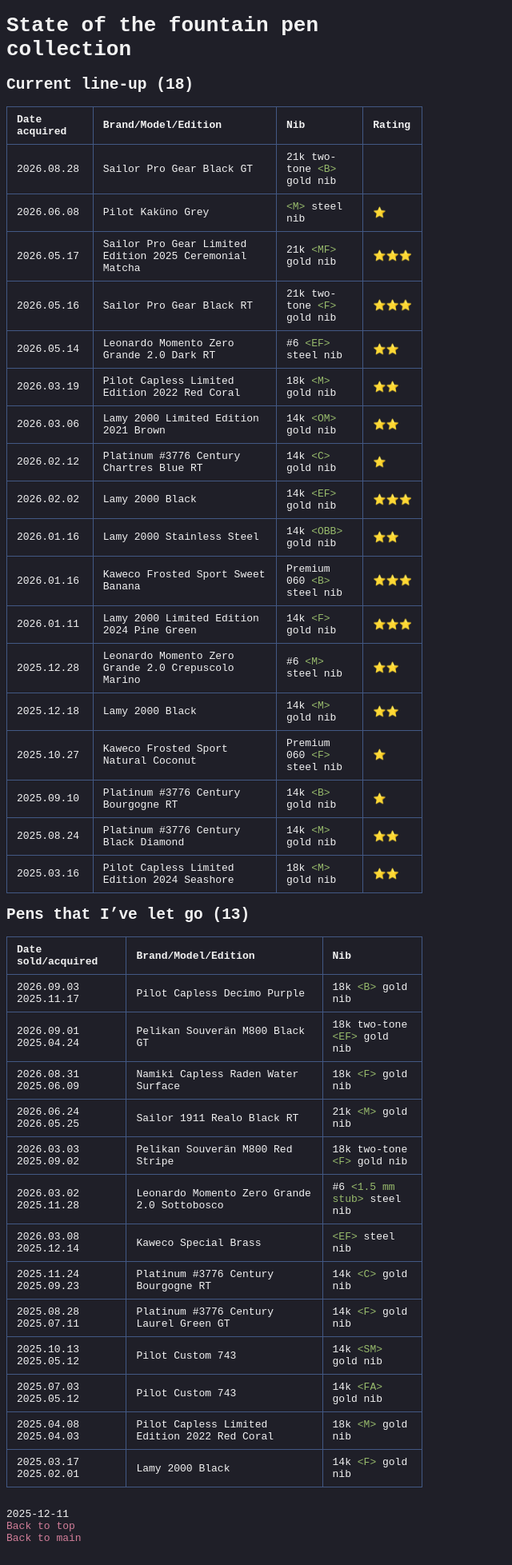
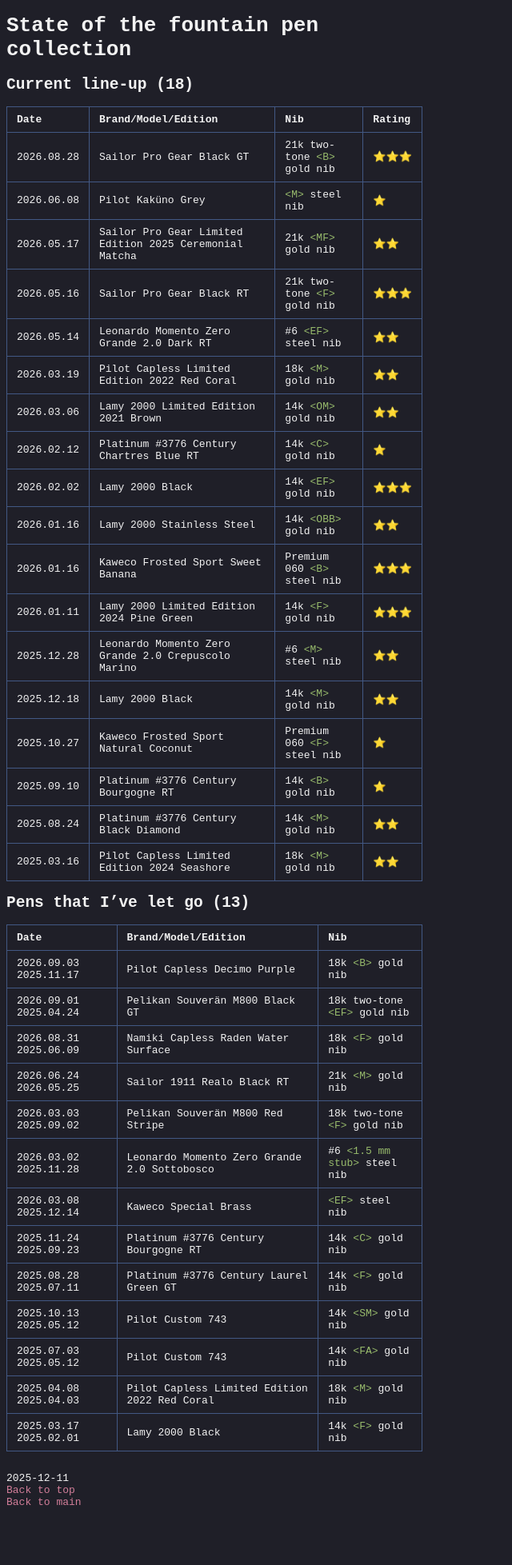
Before and after one commit to s-estay/s-estay.github.io, a Jekyll site: the page built from _posts/2025-12-11-fp-collection.md, in a window 1280 px wide. Shown: the whole page at 80% size, without its empty margins (0-640 px from the left). Built offline with Jekyll 4.4.1, drawn with Linux system fonts in a browser that asks for light colours; after the commit the page ends 1912 px from its top, so only the background shows below that.

Commit message:
Revise pen collection table format and ratings
Updated table headers and added ratings for some pens.

```diff
--- a/_posts/2025-12-11-fp-collection.md
+++ b/_posts/2025-12-11-fp-collection.md
@@ -8,11 +8,11 @@
 
 ## Current line-up (18)
 
-| Date acquired | Brand/Model/Edition | Nib | Rating |
+| Date | Brand/Model/Edition | Nib | Rating |
 | --- | --- | --- | --- |
-| 2026.08.28 | Sailor Pro Gear Black GT | 21k two-tone `<B>` gold nib |  |
+| 2026.08.28 | Sailor Pro Gear Black GT | 21k two-tone `<B>` gold nib | ⭐️⭐️⭐️ |
 | 2026.06.08 | Pilot Kaküno Grey | `<M>` steel nib | ⭐️ |
-| 2026.05.17 | Sailor Pro Gear Limited Edition 2025 Ceremonial Matcha | 21k `<MF>` gold nib | ⭐️⭐️⭐️ |
+| 2026.05.17 | Sailor Pro Gear Limited Edition 2025 Ceremonial Matcha | 21k `<MF>` gold nib | ⭐️⭐️ |
 | 2026.05.16 | Sailor Pro Gear Black RT | 21k two-tone `<F>` gold nib | ⭐️⭐️⭐️ |
 | 2026.05.14 | Leonardo Momento Zero Grande 2.0 Dark RT | #6 `<EF>` steel nib | ⭐️⭐️ |
 | 2026.03.19 | Pilot Capless Limited Edition 2022 Red Coral | 18k `<M>` gold nib | ⭐️⭐️ |
@@ -31,7 +31,7 @@
 
 ## Pens that I've let go (13)
 
-| Date sold/acquired | Brand/Model/Edition | Nib |
+| Date | Brand/Model/Edition | Nib |
 | --- | --- | --- |
 | 2026.09.03 2025.11.17 | Pilot Capless Decimo Purple | 18k `<B>` gold nib |
 | 2026.09.01 2025.04.24 | Pelikan Souverän M800 Black GT | 18k two-tone `<EF>` gold nib |
```
